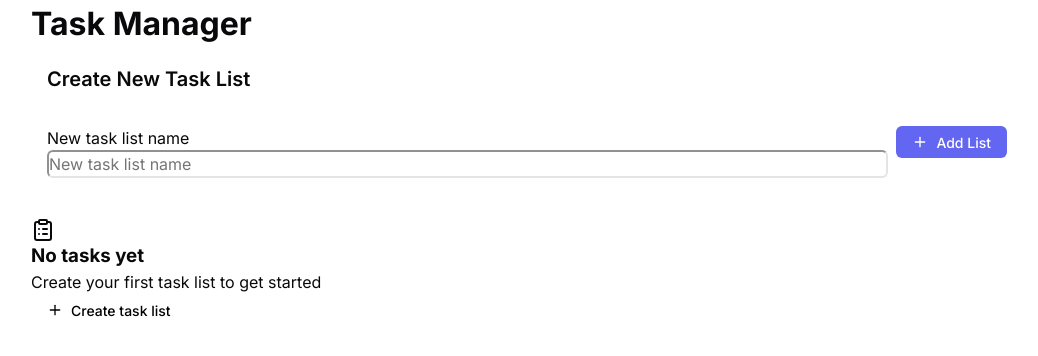
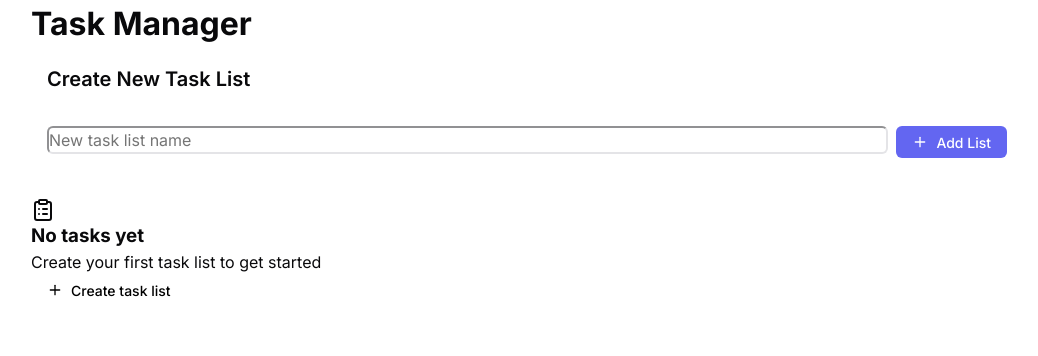
Before and after one commit to aleksiliu/task-manager, a Next.js app: page / in a window 1280 px wide. Shown: the top 356 px of the page, without its empty margins (113-1151 px from the left). Built offline with nearby package versions, Linux system fonts and the light colour scheme.

Commit message:
Add sr only

```diff
--- a/app/styles/variables.css
+++ b/app/styles/variables.css
@@ -36,3 +36,15 @@
     /* Transitions */
     --transition-all: all 0.2s ease-in-out;
   }
+
+  .sr-only {
+    position: absolute;
+    width: 1px;
+    height: 1px;
+    padding: 0;
+    margin: -1px;
+    overflow: hidden;
+    clip: rect(0, 0, 0, 0);
+    white-space: nowrap;
+    border: 0;
+  }
--- a/features/task-list/task-list-form.tsx
+++ b/features/task-list/task-list-form.tsx
@@ -35,7 +35,7 @@ export function NewTaskListForm({ onSubmit, existingNames }: NewTaskListFormProp
         <form onSubmit={handleSubmit} className={styles.form__container}>
           <div className={styles['form__input-group']}>
             <div className={styles['form__input-wrapper']}>
-              <label className='sr-only' htmlFor='new-list-name'>
+              <label className="sr-only" htmlFor='new-list-name'>
                 New task list name
               </label>
               <Input
```
